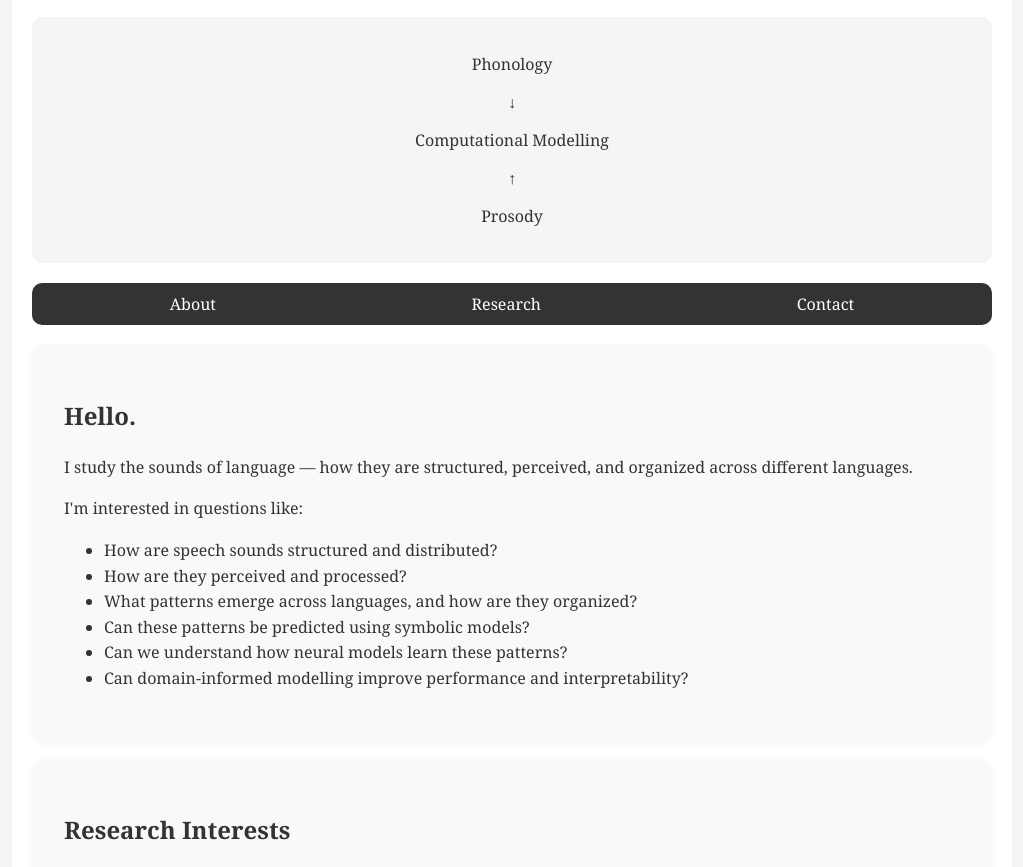
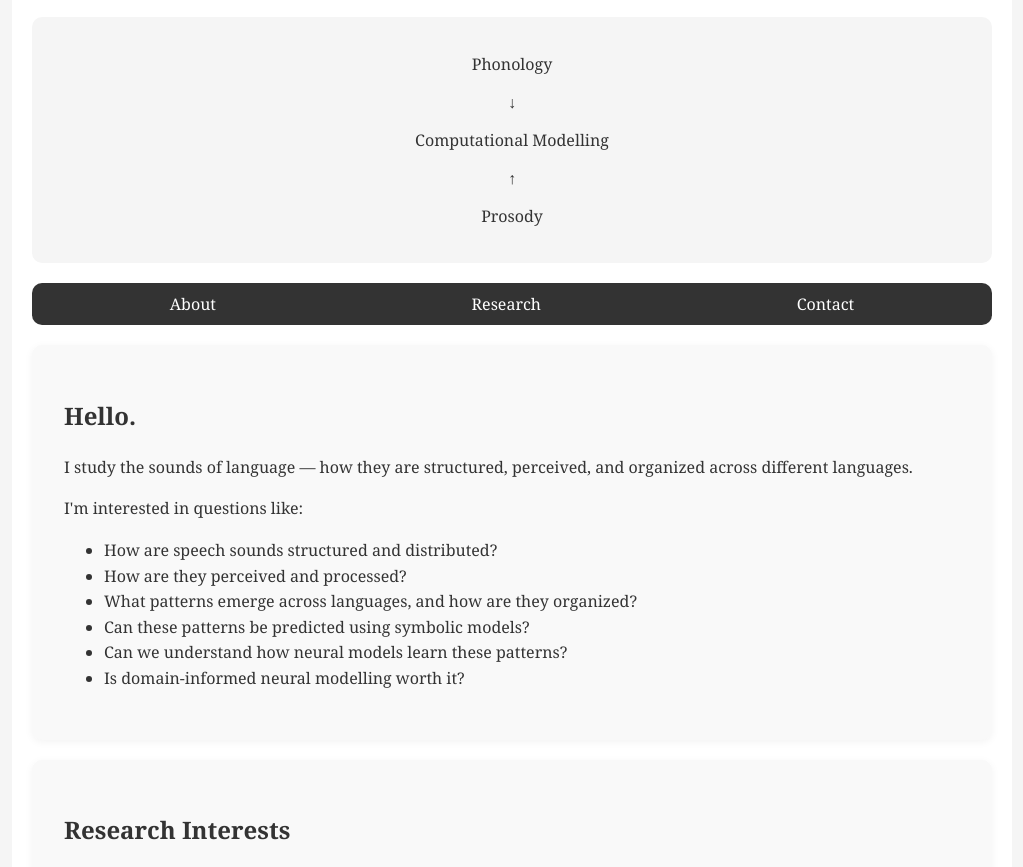
Before and after one commit to BibekNayanDeka/bibek.github.io, a plain HTML site: page index.html in a window 1280 px wide. Shown: the part 193-1060 px from the top of the page, without its empty margins (128-1151 px from the left). Drawn offline with Linux system fonts and the light colour scheme.

Commit message:
Update index.html

```diff
--- a/index.html
+++ b/index.html
@@ -49,7 +49,7 @@
           <li>What patterns emerge across languages, and how are they organized?</li>
           <li>Can these patterns be predicted using symbolic models?</li>
           <li>Can we understand how neural models learn these patterns?</li>
-          <li>Can domain-informed modelling improve performance and interpretability?</li>
+          <li>Is domain-informed neural modelling worth it?</li>
         </ul>
   </div>
 
```
